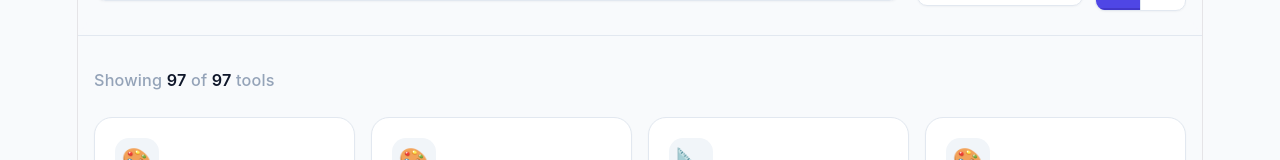
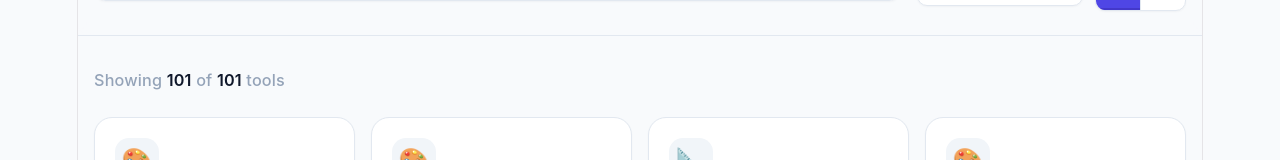
Before and after one commit to M-Destiny/ntools, a React (Vite) app: page / in a window 1280 px wide. Shown: the part 489-649 px from the top of the page. Built offline with nearby package versions, Linux system fonts and the light colour scheme.

Commit message:
feat(tools): add env-editor, graphql-playground

```diff
--- a/src/App.tsx
+++ b/src/App.tsx
@@ -895,6 +895,42 @@ const TOOL_REGISTRY: Record<string, ToolMeta> = {
     component: lazy(() => import('../tools/editorconfig-generator').then(m => ({ default: m.default }))),
     icon: '⚙️',
     shortcut: 'E'
+  },
+  'csv-to-xml': {
+    name: 'csv-to-xml',
+    displayName: 'CSV to XML',
+    description: 'Convert CSV data to XML with configurable root element, row element, and header handling.',
+    category: 'Data',
+    component: lazy(() => import('../tools/csv-to-xml').then(m => ({ default: m.default }))),
+    icon: '🔄',
+    shortcut: 'X'
+  },
+  'csv-to-yaml': {
+    name: 'csv-to-yaml',
+    displayName: 'CSV to YAML',
+    description: 'Convert CSV data to YAML format with customizable delimiters and header options.',
+    category: 'Data',
+    component: lazy(() => import('../tools/csv-to-yaml').then(m => ({ default: m.default }))),
+    icon: '🔄',
+    shortcut: 'Y'
+  },
+  'env-editor': {
+    name: 'env-editor',
+    displayName: 'Env Editor',
+    description: 'Parse, edit, and generate .env files with a table UI. Create .env.example templates from existing files.',
+    category: 'Developer',
+    component: lazy(() => import('../tools/env-editor').then(m => ({ default: m.default }))),
+    icon: '⚙️',
+    shortcut: 'E'
+  },
+  'graphql-playground': {
+    name: 'graphql-playground',
+    displayName: 'GraphQL Playground',
+    description: 'Test GraphQL queries against any endpoint with variables, headers, and history. Supports GitHub, Rick and Morty, Countries, and Star Wars APIs.',
+    category: 'Developer',
+    component: lazy(() => import('../tools/graphql-playground').then(m => ({ default: m.default }))),
+    icon: '🔌',
+    shortcut: 'G'
   }
   };
 
--- a/tools/csv-to-xml/index.tsx
+++ b/tools/csv-to-xml/index.tsx
@@ -1,4 +1,4 @@
-import React, { useState } from 'react';
+import { useState } from 'react';
 
 export default function CsvToXml() {
   const [csvInput, setCsvInput] = useState('');
@@ -91,7 +91,7 @@ export default function CsvToXml() {
       let xml = '<?xml version="1.0" encoding="UTF-8"?>\n';
       xml += `<${root}>\n`;
 
-      dataRows.forEach((dataRow, rowIndex) => {
+      dataRows.forEach((dataRow) => {
         xml += `  <${row}>\n`;
         headers.forEach((header, colIndex) => {
           const value = dataRow[colIndex] !== undefined ? dataRow[colIndex] : '';
--- a/tools/csv-to-yaml/index.tsx
+++ b/tools/csv-to-yaml/index.tsx
@@ -16,7 +16,7 @@ export default function CsvToYaml() {
     const headers = lines[0].split(delimiterChar).map(h => h.trim().replace(/^"|"$/g, ''));
 
     const startIndex = hasHeader ? 1 : 0;
-    const data = lines.slice(startIndex).map((line, rowIndex) => {
+    const data = lines.slice(startIndex).map((line) => {
       const values = line.split(delimiterChar).map(v => v.trim().replace(/^"|"$/g, ''));
       const obj: Record<string, string> = {};
 
```
